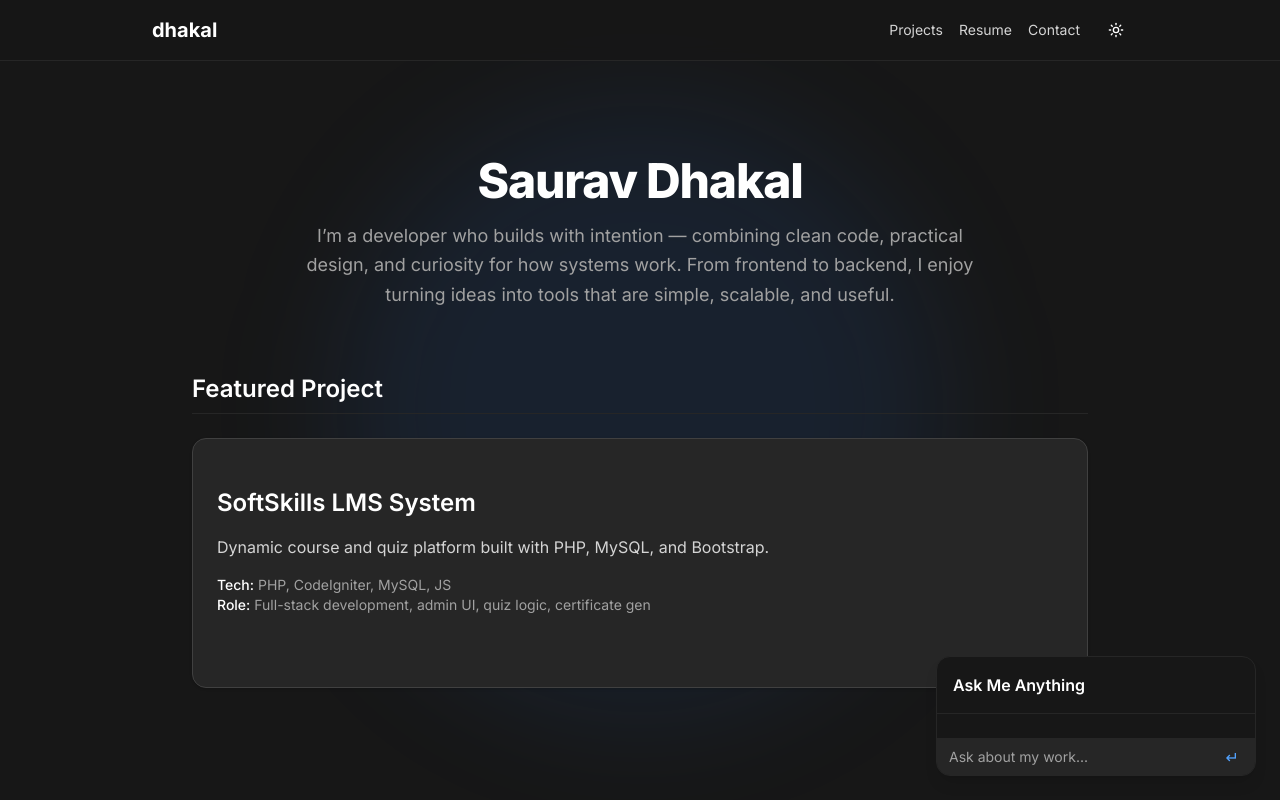
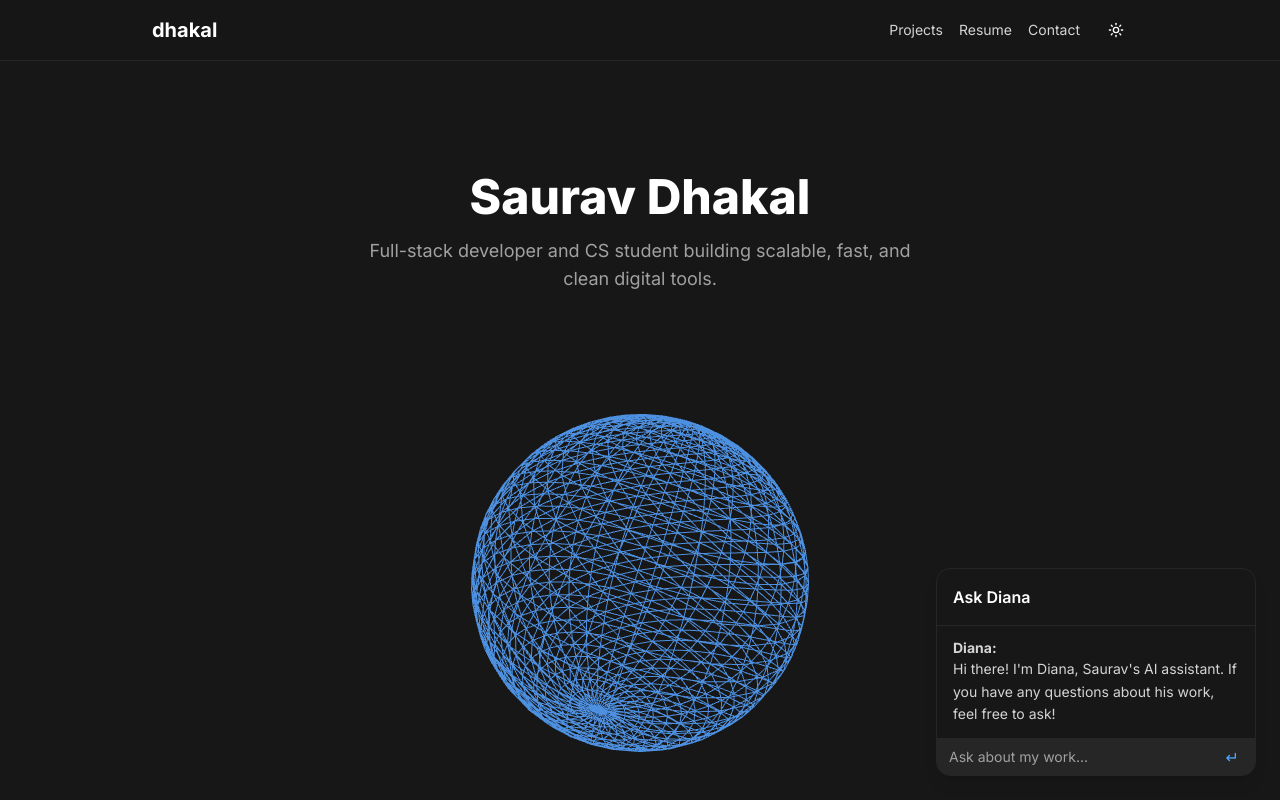
Before and after one commit to dhakalsaurav11/dhakal-portfolio, a Next.js app: page / in a window 1280 px wide. Shown: the top 800 px of the page. Built offline with nearby package versions, Linux system fonts and the light colour scheme.

Commit message:
adding visual effects to the home page

```diff
--- a/package.json
+++ b/package.json
@@ -9,6 +9,8 @@
     "lint": "next lint"
   },
   "dependencies": {
+    "@react-three/drei": "^10.3.0",
+    "@react-three/fiber": "^9.1.2",
     "@tailwindcss/typography": "^0.5.16",
     "ai": "^4.3.16",
     "class-variance-authority": "^0.7.1",
@@ -24,6 +26,7 @@
     "react-markdown": "^10.1.0",
     "rehype-highlight": "^7.0.2",
     "tailwind-merge": "^3.2.0",
+    "three": "^0.177.0",
     "tw-animate-css": "^1.2.8",
     "xdm": "^3.4.0"
   },
--- a/src/app/page.tsx
+++ b/src/app/page.tsx
@@ -1,41 +1,30 @@
-"use client";
+'use client';
 
-import { motion } from "framer-motion";
-import { ProjectCard } from "@/components/ProjectCard";
+import { SpinningGlobe } from '@/components/SpinningGlobe';
 
 export default function HomePage() {
   return (
-    <div className="space-y-16 py-12 relative">
-      {/* Background blur */}
-      <div className="absolute top-0 left-1/2 -translate-x-1/2 w-[600px] h-[600px] rounded-full bg-blue-500/10 blur-3xl z-0" />
+    <div className="flex flex-col items-center justify-center py-16 space-y-10 text-center">
+      {/* Heading */}
+      <div className="space-y-4">
+        <h1 className="text-5xl font-extrabold text-white">Saurav Dhakal</h1>
+        <p className="text-lg text-neutral-400 max-w-xl mx-auto">
+          Full-stack developer and CS student building scalable, fast, and clean digital tools.
+        </p>
+      </div>
 
-      {/* Intro Section */}
-      <motion.div
-        className="relative z-10 text-center"
-        initial={{ opacity: 0, y: -20 }}
-        animate={{ opacity: 1, y: 0 }}
-        transition={{ duration: 0.6 }}
+      {/* Globe */}
+      <div className="w-full max-w-md">
+        <SpinningGlobe />
+      </div>
+
+      {/* View Projects Button */}
+      <button
+        onClick={() => window.location.href = '/projects'}
+        className="bg-blue-600 hover:bg-blue-700 text-white px-6 py-3 rounded-full text-sm font-semibold transition"
       >
-        <h1 className="text-5xl font-extrabold text-white tracking-tight mb-4">
-          Saurav Dhakal
-        </h1>
-        <p className="text-lg text-neutral-400 max-w-2xl mx-auto leading-relaxed">
-          I’m a developer who builds with intention — combining clean code, practical design, and curiosity for how systems work. From frontend to backend, I enjoy turning ideas into tools that are simple, scalable, and useful.
-        </p>
-      </motion.div>
-
-      {/* Featured Project Section */}
-      <section className="space-y-6 relative z-10 max-w-4xl mx-auto text-left">
-        <h2 className="text-2xl font-semibold text-white border-b border-neutral-800 pb-2">
-          Featured Project
-        </h2>
-        <ProjectCard
-          title="SoftSkills LMS System"
-          description="Dynamic course and quiz platform built with PHP, MySQL, and Bootstrap."
-          tech={["PHP", "CodeIgniter", "MySQL", "JS"]}
-          role="Full-stack development, admin UI, quiz logic, certificate gen"
-        />
-      </section>
+        View Projects
+      </button>
     </div>
   );
 }
--- a/src/components/PortfolioChat.tsx
+++ b/src/components/PortfolioChat.tsx
@@ -8,7 +8,13 @@ type ChatMessage = {
 };
 
 export function PortfolioChat() {
-  const [messages, setMessages] = useState<ChatMessage[]>([]);
+  const [messages, setMessages] = useState<ChatMessage[]>([
+    {
+      role: 'assistant',
+      content:
+        "Hi there! I'm Diana, Saurav's AI assistant. If you have any questions about his work, feel free to ask!",
+    },
+  ]);
   const [input, setInput] = useState('');
   const [loading, setLoading] = useState(false);
   const ref = useRef<HTMLDivElement>(null);
@@ -21,7 +27,7 @@ export function PortfolioChat() {
     e.preventDefault();
     if (!input.trim()) return;
 
-    const newMessages: ChatMessage[] = [...messages, { role: 'user' as const, content: input }];
+    const newMessages: ChatMessage[] = [...messages, { role: 'user', content: input }];
     setMessages(newMessages);
     setInput('');
     setLoading(true);
@@ -35,13 +41,11 @@ export function PortfolioChat() {
 
       const data = await res.json();
 
-      setMessages([...newMessages, { role: 'assistant' as const, content: data.content }]);
+      setMessages([...newMessages, { role: 'assistant', content: data.content }]);
     } catch {
-      // optional: log if needed during dev
-      // console.error(err);
       setMessages([
         ...newMessages,
-        { role: 'assistant' as const, content: '❌ Error getting response from assistant.' },
+        { role: 'assistant', content: '❌ Error getting response from assistant.' },
       ]);
     } finally {
       setLoading(false);
@@ -50,7 +54,7 @@ export function PortfolioChat() {
 
   return (
     <div className="fixed bottom-6 right-6 bg-neutral-900 text-white rounded-xl w-80 shadow-lg z-50 border border-neutral-800 flex flex-col overflow-hidden">
-      <div className="p-4 border-b border-neutral-800 font-semibold">Ask Me Anything</div>
+      <div className="p-4 border-b border-neutral-800 font-semibold">Ask Diana</div>
 
       <div ref={ref} className="flex-1 overflow-y-auto px-4 py-3 space-y-3 text-sm max-h-60">
         {messages.map((m, i) => (
@@ -60,7 +64,7 @@ export function PortfolioChat() {
               m.role === 'user' ? 'text-right text-blue-300' : 'text-left text-neutral-300'
             }`}
           >
-            <strong>{m.role === 'user' ? 'You' : 'AI'}:</strong>
+            <strong>{m.role === 'user' ? 'You' : 'Diana'}:</strong>
             <p className="text-sm leading-relaxed whitespace-pre-wrap">{m.content}</p>
           </div>
         ))}
--- /dev/null
+++ b/src/components/SpinningGlobe.tsx
@@ -0,0 +1,25 @@
+'use client';
+
+import { Canvas } from '@react-three/fiber';
+import { OrbitControls } from '@react-three/drei';
+
+function Globe() {
+  return (
+    <mesh rotation={[0.5, 0.5, 0]}>
+      <sphereGeometry args={[1.5, 32, 32]} />
+      <meshBasicMaterial color="#3b82f6" wireframe />
+    </mesh>
+  );
+}
+
+export function SpinningGlobe() {
+  return (
+    <div className="w-full h-[300px] sm:h-[400px] md:h-[500px]">
+      <Canvas camera={{ position: [0, 0, 5], fov: 50 }}>
+        <ambientLight />
+        <Globe />
+        <OrbitControls enableZoom={false} autoRotate autoRotateSpeed={1.2} />
+      </Canvas>
+    </div>
+  );
+}
```
Also changed, not shown: 1 other file (tests, documents, lock files or other folders).
